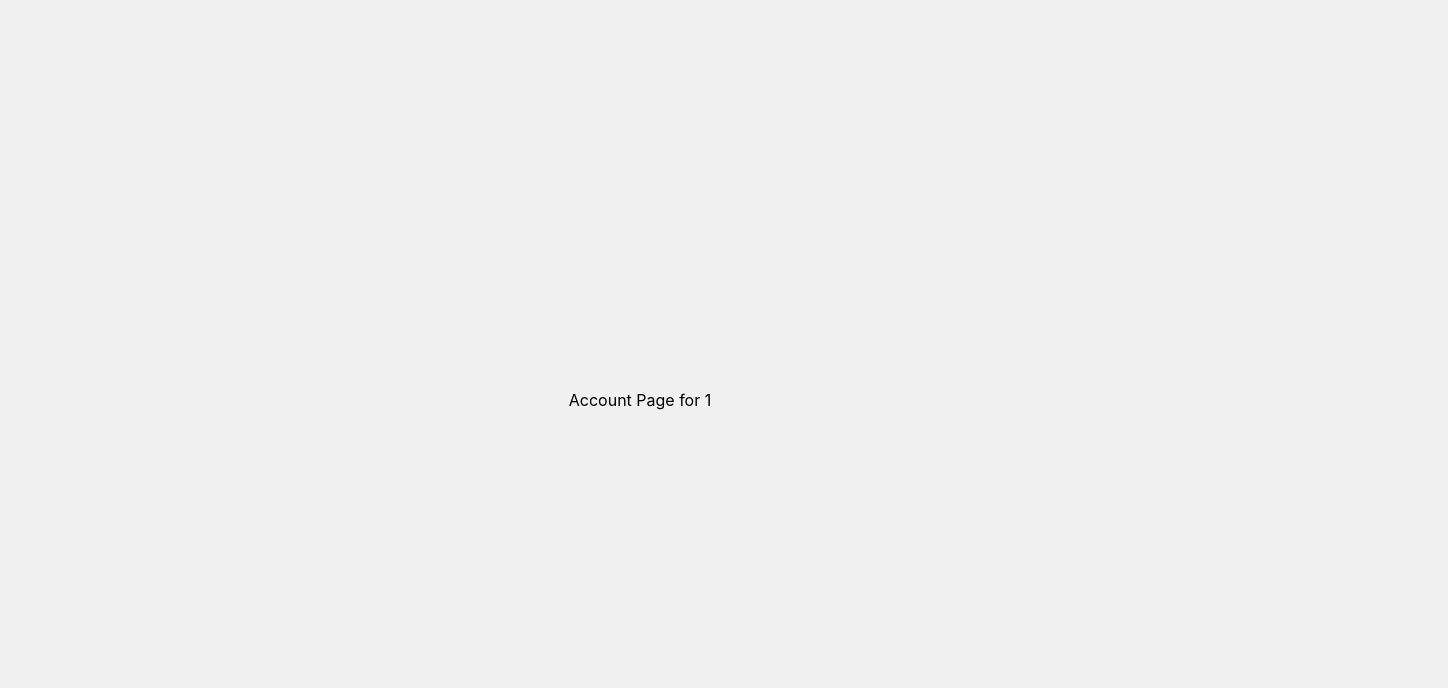
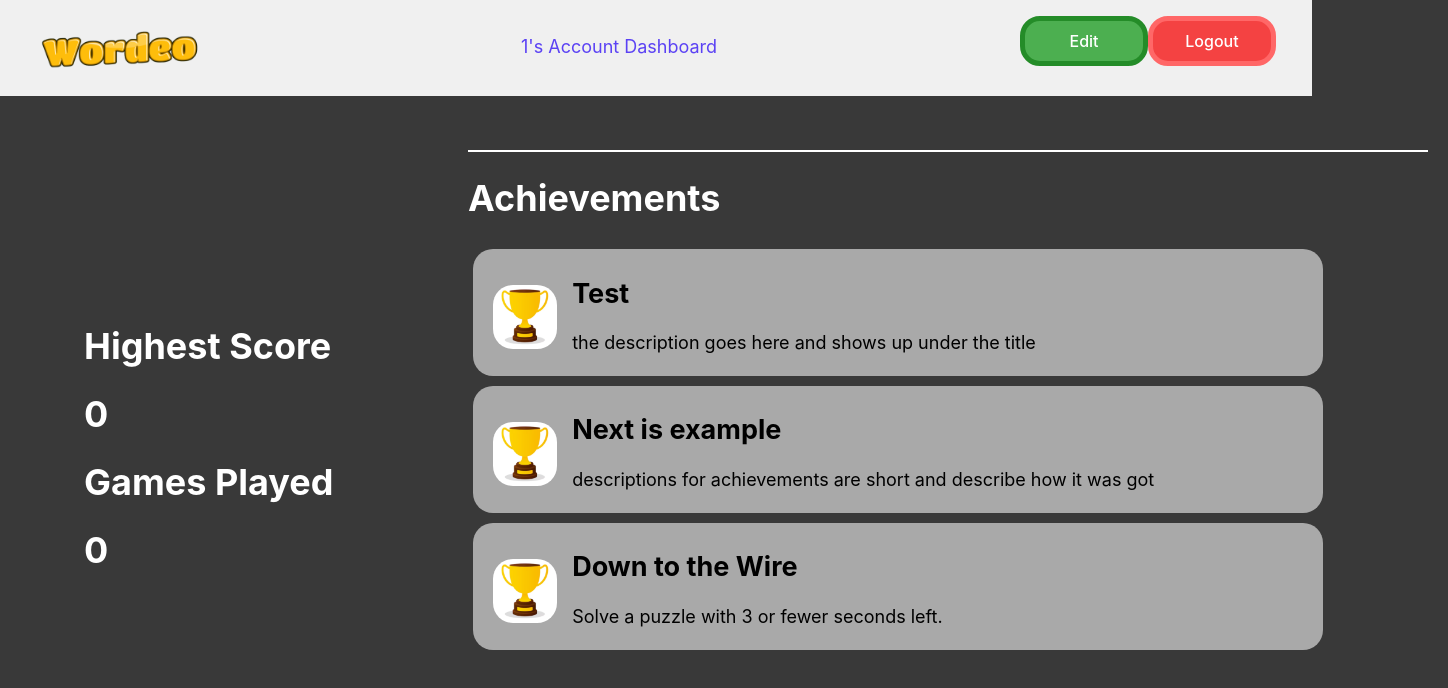
Before and after one commit to hamdielzard/Wordeo, a React (Create React App) app in the folder client/: page /account/1 in a window 1280 px wide. Shown: the top 688 px of the page, 1448 px wide, since content can reach past the window. Built offline with nearby package versions, Linux system fonts and the light colour scheme.

Commit message:
Add UI and stub functionality to account page

```diff
--- /dev/null
+++ b/client/src/Components/Achievement.js
@@ -0,0 +1,23 @@
+import React from 'react';
+import '../Styles/Account.css'
+import trophy from '../Images/trophy.png';
+
+/**
+ * Single achievement table entry
+ * @param name - name of the achievement
+ * @param description - description of the achievement
+ */
+
+const Achievement = ({ name,description }) => {
+    return (
+        <div className='achievementHolder'>
+            <img src={trophy} alt='trophy' style={{height:64,marginLeft:15,marginRight:15,borderRadius:20}}/>
+            <div style={{display:'inline-block'}}>
+                <h2>{name}</h2>
+                <p>{description}</p>
+            </div>
+        </div>
+    )
+}
+
+export default Achievement;
--- a/client/src/Pages/Account.js
+++ b/client/src/Pages/Account.js
@@ -4,14 +4,212 @@
 //but later will reroute to sign in page if no login cookie (which is got after sign in confirms valid user with backend)
 
 import React from 'react'
-import { useParams } from 'react-router-dom'
+import { useState,useLayoutEffect } from 'react';
+import { useParams, Navigate } from 'react-router-dom'
+//styles
+import '../Styles/Account.css'
+import '../Styles/General.css'
+//resources
+import WordeoLogo from '../Images/WordeoLogo.png';
+import Achievement from '../Components/Achievement';
+import Button from '../Components/Button';
 
 const AccountPage = () =>
 {
     const {user}=useParams();
 
+    const [canLogin,setCanLogin] = useState(true);
+    const [editing,setEditing] = useState(false);
+    const [wantDelete,setDelete] = useState(false);
+    var highscore = 0;
+    var played = 0;
+    var [description,setDescription] = useState('');
+
+    useLayoutEffect(()=>{
+        document.body.style.backgroundColor = "#393939";
+    })
+
+    //backend call to get account information (if has cookie, otherwise reroute to signin)
+    function checkLogin()
+    {
+        //canLogin to be set by cookie here
+
+        if(canLogin)
+            //logged in, so get auth from backend then give to page function
+            return page()
+        else
+            //if not logged in auto-redirect to sign in
+            return <Navigate to='/account/signin'/>
+    }
+
+    function handleEdit()
+    {
+        setEditing(!editing);
+    }
+
+    function handleEditApply()
+    {
+        //would send updates to backend here
+        try
+        {
+            let desc = document.getElementById('descInput').value;
+            setDescription(desc)
+
+            setEditing(!editing);
+        }
+        catch (error)
+        {
+            alert('There was a problem applying the changes.' + error)
+        }
+    }
+
+    function handleLogout()
+    {
+        //remove login cookie here
+        toHome();
+    }
+
+    function handleWantDelete()
+    {
+        //user wants to delete account
+        setDelete(!wantDelete)
+    }
+
+    function doDelete()
+    {
+        //backend deletion go here
+        //also remove cookie
+        toHome();
+    }
+
+    function toHome()
+    {
+        //returns to home menu
+        window.location = '/';
+    }
+
+    function page()
+    {
+        if(!wantDelete)
+        return (
+            <div>
+                {top()}
+                <div>
+                    {editMode()}
+                </div>
+            </div>
+        )
+        else
+        return (
+            <div>
+                {editMode()}
+            </div>
+        )
+    }
+
+    function editMode()
+    {
+        if(!editing)    //normal account display
+            return (
+                <div>
+                    <div className='accountColoumn' style={{display:'inline-block',position:'absolute',top:'35%',left:'0%',right:'30%'}}>
+                        <h1 color='#FCFCFC'>Highest Score</h1>
+                        <h1 id='highscore'>{highscore}</h1>
+
+                        <h1>Games Played</h1>
+                        <h1 id='played'>{played}</h1>
+                    </div>
+                    <div className='accountColoumn' style={{display:'inline-block', position:'absolute',top:'15%',left:'30%'}}>
+                        <div id='desc' style={{marginBtoom:10,wordWrap:'break-word',maxWidth:'960px'}}>
+                            {description}
+                        </div>
+                        <div style={{background:'white',minWidth:'960px'}} className='dividerH'/>
+                        <h1>Achievements</h1>
+                        {getAchievements()}
+                    </div>
+                </div>
+            )
+        else
+            if(!wantDelete)     //edit menu
+            return(
+                <div>
+                    <div style={{width:'1240px'}}className='accountColoumn'>
+                        <h1>Edit Profile</h1>
+                        <div style={{background:'white'}} className='dividerH'/>
+                        <h2>Description</h2>
+                        <textarea id='descInput' defaultValue={description} className='editDescBox' rows='6'></textarea>
+                    </div>
+                </div>
+            )
+            else        //confirm deletion
+            return (
+                    <div style={{width:'1240px',textAlign:'center',justifyContent:'center',color:'white'}}>
+                        <h1>Are you sure you want to delete your account?</h1>
+                        <div style={{background:'white'}} className='dividerH'/>
+                        <div style={{padding:10,display:'flex',justifyContent:'center'}}>
+                            <Button type='ternary' label='Delete' size='large' onClick={doDelete}></Button>
+                            <div style={{margin:50}}/>
+                            <Button type='primary' label='Cancel' size='large' onClick={handleWantDelete}></Button>
+                        </div>
+                    </div>
+            )
+    }
+
+    function top()
+    {
+        return (
+            <div className='topbar'>
+                    <div style={{ display: "grid", gridTemplateColumns: "repeat(3, 1fr)", gridGap: 0,justifyContent:'center' }}>
+                        <div>
+                            <img src={WordeoLogo} alt='Wordeo' style={{height:64,cursor:'pointer',marginLeft:20}} onClick={toHome}/>
+                        </div>
+                        <div style={{marginTop:20,textAlign:'center'}}>
+                            {user}'s Account Dashboard
+                        </div>
+                        <div>
+                            {topButtons()}
+                        </div>
+                    </div>
+                </div>
+        )
+    }
+
+    function topButtons()
+    {
+        if(!editing)
+            return(
+                <div style={{ marginLeft:200,marginRight:20,display: "grid", gridTemplateColumns: "repeat(2, 1fr)", gridGap: 0,justifyContent:'right' }}>
+                    <button className='button-edit' onClick={handleEdit}>Edit</button>
+                    <button className='button-out' onClick={handleLogout}>Logout</button>
+                </div>
+            )
+        else
+            return(
+                <div style={{ marginLeft:200,marginRight:20,display: "grid", gridTemplateColumns: "repeat(2, 1fr)", gridGap: 0,justifyContent:'right' }}>
+                    <button className='button-edit' onClick={handleEditApply}>Apply</button>
+                    <button className='button-out' onClick={handleWantDelete}>Delete Account</button>
+                </div>
+            )
+    }
+
+    function getAchievements()
+    {
+        //get the elements from the account
+
+        //stub return
+        return(
+            <div style={{maxWidth:'10px'}}>
+                <Achievement name='Test' description='the description goes here and shows up under the title'/>
+                <Achievement name='Next is example' description='descriptions for achievements are short and describe how it was got'/>
+                <Achievement name='Down to the Wire' description='Solve a puzzle with 3 or fewer seconds left.'/>
+            </div>
+        )
+    }
+
     return(
-        <div>Account Page for {user}</div>
+        <div>
+            {checkLogin()}
+        </div>
     )
 }
 
--- /dev/null
+++ b/client/src/Styles/Account.css
@@ -0,0 +1,102 @@
+body {
+    background: #393939;
+    font-family: Inter, Arial, Helvetica, sans-serif;
+    display: flex;
+    justify-content: center;
+    align-items: center;
+    margin: 0px;
+    padding: 0px;
+    height: 100vh;
+    width: 100%;
+}
+
+.topbar{
+    background-color: #F0F0F0;
+    position:absolute;
+    justify-content: center;
+    text-align: left;
+    font-size: large;
+    color:#5B42F4;
+    top:0px;
+    left:0px;
+    height: 64px;
+    width:100%;
+    padding: 16px;
+}
+
+.button-out {
+    border-radius: 20px;
+    border: 5px solid #FF6767;
+    background: #F44242;
+    color: #FFF;
+    text-align: center;
+    font-family: Inter, Arial, Helvetica, sans-serif;
+    font-size: 16px;
+    font-style: normal;
+    font-weight: 500;
+    line-height: normal;
+    display: flex;
+    flex-direction: row;
+    justify-content: center;
+    align-items: center;
+    flex-shrink: 0;
+    padding: 10px;
+    cursor: pointer;
+    min-width: 128px;
+    width:fit-content;
+}
+
+.button-edit {
+    border-radius: 20px;
+    border: 5px solid #248C28;
+    background: #4CAF50;
+    color: #FFF;
+    text-align: center;
+    font-family: Inter, Arial, Helvetica, sans-serif;
+    font-size: 16px;
+    font-style: normal;
+    font-weight: 500;
+    line-height: normal;
+    display: flex;
+    flex-direction: row;
+    justify-content: center;
+    align-items: center;
+    flex-shrink: 0;
+    padding: 10px;
+    cursor: pointer;
+    min-width: 128px;
+    width:fit-content;
+}
+
+.accountColoumn{
+    color: #FFF;
+    font-size: large;
+    padding: 20px;
+    margin-left: 5%;
+    margin-right:5%;
+}
+
+.achievementHolder{
+    background-color: #A9A9A9;
+    border-radius: 20px;
+    color:#000;
+    padding:5px;
+    margin:5px;
+    display: inline-block;
+    height:fit-content;
+    min-width: 840px;
+
+}
+
+.editDescBox{
+    background-color: #A9A9A9;
+    justify-content: left;
+    justify-content: top;
+    border-radius: 20px;
+    color:#000;
+    font-family: Inter, Arial, Helvetica, sans-serif;
+    font-size: large;
+    padding: 15px;
+    margin:5px;
+    width: 95%;
+}
--- a/client/src/Styles/General.css
+++ b/client/src/Styles/General.css
@@ -1,3 +1,10 @@
 .outlinetext {
     text-shadow: -2px 0 black, 0 2px black, 2px 0 black, 0 -2px black;
 }
+
+.dividerH{
+    height:2px;
+    width: 100%;
+    margin-top: 10px;
+    margin-bottom: 10px;
+}
```
Also changed, not shown: client/src/Images/trophy.png (added).
